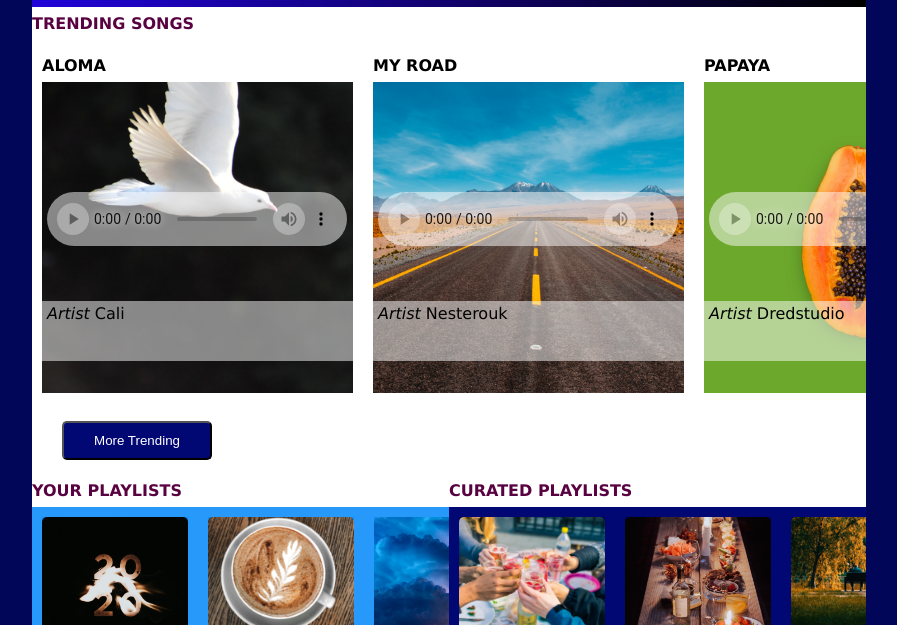
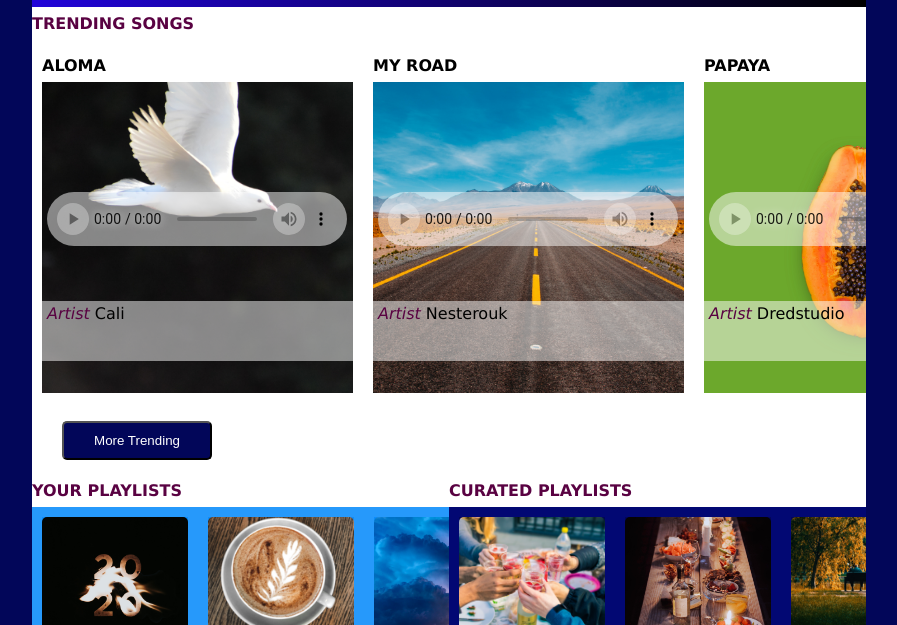
Before and after one commit to nplordhere/streamingmedia_final, a plain HTML site: page index.html in a window 1280 px wide. In both pictures the pointer is over the button "More Trending". Shown: the part 175-800 px from the top of the page, without its empty margins (191-1088 px from the left). Drawn offline with Linux system fonts and the light colour scheme.

Commit message:
actual final touches for today

```diff
--- a/styles.css
+++ b/styles.css
@@ -228,11 +228,13 @@ dl {
 dt {
     font-style: italic;
     padding-right: 5px;
+    color: #590242;
 }
 audio {
     position: absolute;
     bottom: 150px;
     left: 5px;
+    color: #590242;
 }
 
 #trending ::-webkit-scrollbar {
@@ -273,7 +275,7 @@ button {
     border-radius: 5px;
 }
 button:hover {
-    background-color: #020873;
+    background-color: #020659;
 }
 /*  */
 @media screen and (min-width:834px) {
```
